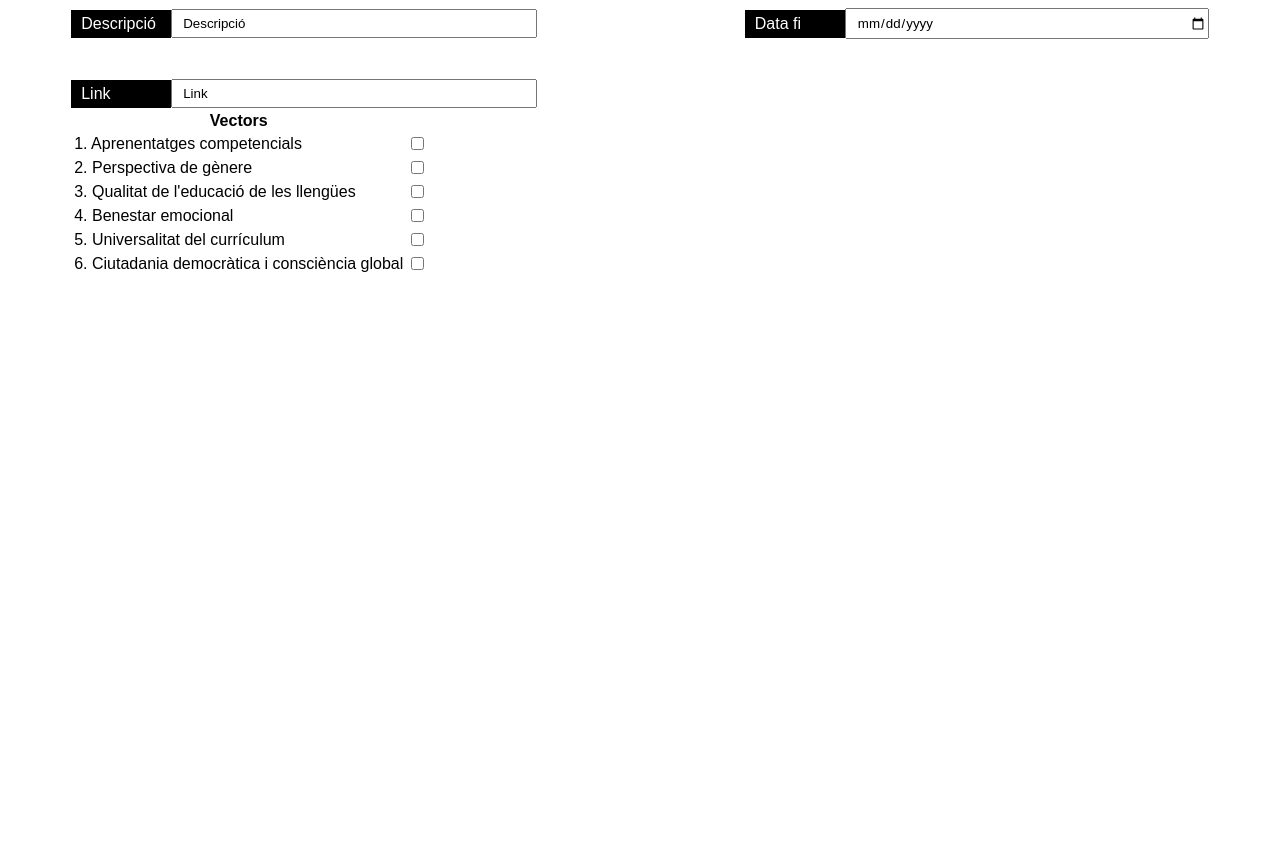
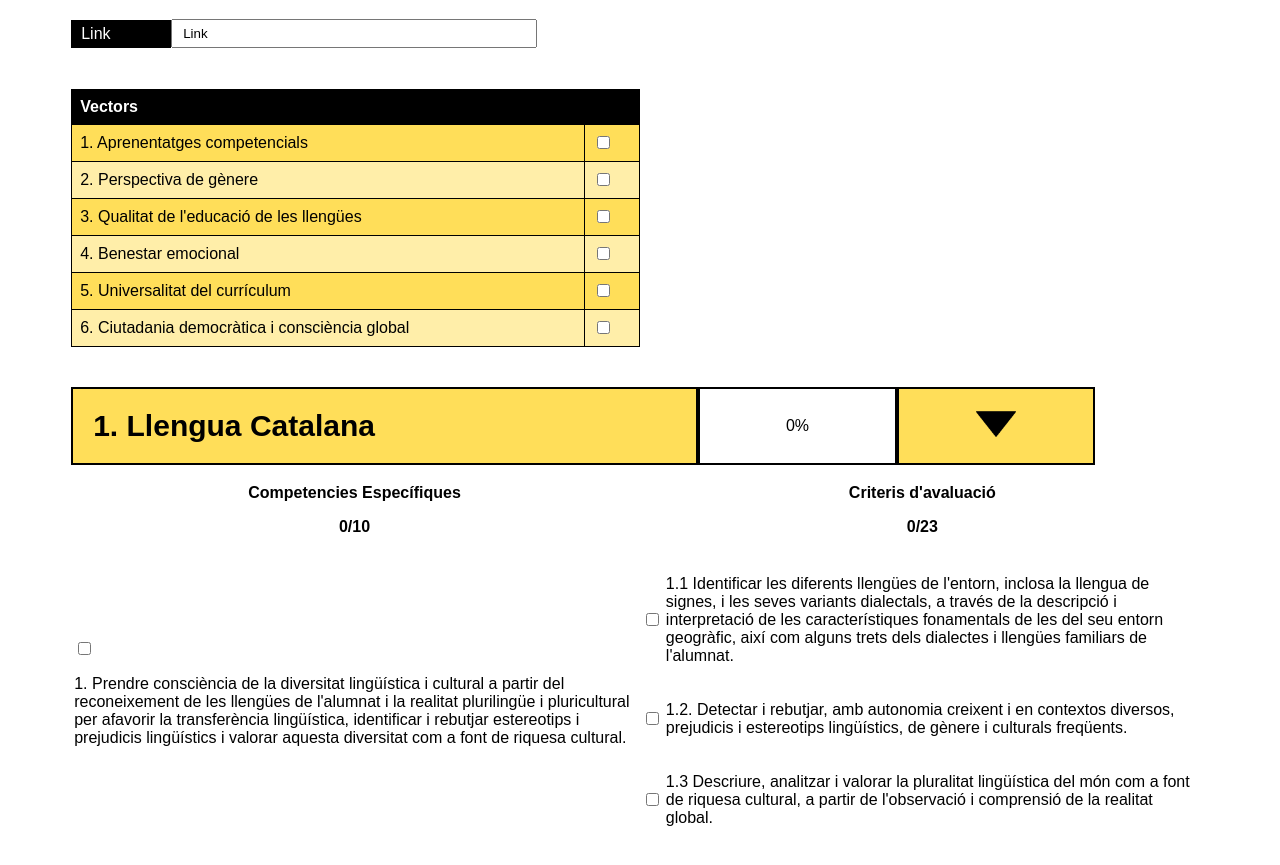
Before and after one commit to GuillemBarris/Registres_curriculars_CRPGA, an Angular app in the folder Registres_curriculars_CRPGA/: page /sda in a window 1280 px wide. Shown: the part 293-1158 px from the top of the page. Before the commit the page ends 800 px from the top, so only its background shows below. Built offline with nearby package versions, Linux system fonts and the light colour scheme.

Commit message:
vectors table and started doing the subject dropdowns

```diff
--- a/Registres_curriculars_CRPGA/src/app/components/registres-u/registres-u.component.css
+++ b/Registres_curriculars_CRPGA/src/app/components/registres-u/registres-u.component.css
@@ -20,7 +20,7 @@ background-color: #ffde59;
 }
 
 .header h1 {
-font-size: 2em;
+font-size: 1.5em;
 margin: 0;
 }
 
--- a/Registres_curriculars_CRPGA/src/app/components/sda/sda.component.css
+++ b/Registres_curriculars_CRPGA/src/app/components/sda/sda.component.css
@@ -20,7 +20,7 @@ background-color: #ffde59;
 }
 
 .header h1 {
-font-size: 2em;
+font-size: 1.5em;
 margin: 0;
 }
 
@@ -53,8 +53,8 @@ padding: 5%;
     flex-direction: row;
     align-items: center;
     justify-content: space-between;
-    margin-top: 40px;
-    margin-bottom:40px;
+    margin-top: 20px;
+    margin-bottom:20px;
 
 }
 
@@ -74,3 +74,77 @@ padding: 5%;
     color: white;
     width: 80px;
 }
+
+.vectors-table {
+    margin-top: 40px;
+    width: 50%;
+    border-collapse: collapse;
+}
+
+.vectors-table th {
+    background-color: black;
+    color: white;
+    border: 1px solid black;
+    padding: 8px;
+    text-align: left;
+}
+
+.vectors-table td {
+    border: 1px solid black;
+    background-color: #ffeea9 ;
+    padding: 8px;
+    text-align: left;
+}
+
+
+.vectors-table tr:nth-child(even) td {
+    background-color: #ffde59;
+}
+
+.dropdown-top {
+    width: 90%;
+    display: flex;
+    flex-direction: row;
+    align-content: center;
+    margin-top: 40px;
+}
+
+.dropdownfirst-element {
+    width: 60%;
+    background-color: #ffde59;
+    border: 2px solid black;
+    font-size: 30px;
+    font-weight: bold;
+    padding: 20px 20px 20px 20px;
+}
+
+.dropdownsecond-element {
+    width: 20%;
+    background-color: white;
+    border: 2px solid black;
+    display: flex;
+    flex-direction: row;
+    align-items: center;
+    justify-content: center;
+
+}
+
+.dropdownthird-element {
+    width: 20%;
+    background-color: #ffde59;
+    border: 2px solid black;
+    display: flex;
+    flex-direction: row;
+    align-items: center;
+    justify-content: center;
+}
+
+.dropdownthird-element button {
+    background-color: transparent;
+    border: none;
+
+}
+
+.dropdownthird-element img {
+    width: 40px;
+}
--- a/Registres_curriculars_CRPGA/src/app/components/sda/sda.component.html
+++ b/Registres_curriculars_CRPGA/src/app/components/sda/sda.component.html
@@ -1,9 +1,12 @@
 <body>
     <div class="header">
 
-        <div class="header-subsection"><a style="font-size: 40px;">&#8678;</a>
-        <h1>1r Primària Grup A</h1></div>
-        <div class="header-subsection"><p>Benvolgut, Usuari</p>
+        <div class="header-subsection">
+            <a style="font-size: 40px;">&#8678;</a>
+            <h1>1r Primària Grup A</h1>
+        </div>
+        <div class="header-subsection">
+          <p>Benvolgut, Usuari</p>
           <img id="userIconId" src="assets/img/user.png" alt="User Icon">
         </div>
       </div>
@@ -36,7 +39,7 @@
 </div>
 
 <table class="vectors-table">
-    <tr>
+    <tr class="first-row">
         <th>Vectors</th>
         <th></th>
     </tr>
@@ -66,4 +69,53 @@
     </tr>
 </table>
 
+<div class="dropdown-container">
+    <div class="dropdown-top">
+        <div class="dropdownfirst-element">1. Llengua Catalana</div>
+        <div class="dropdownsecond-element">0%</div>
+        <div class="dropdownthird-element">
+            <button>
+                <img src="assets/img/arrow-down.png" alt="Arrow Down">
+            </button>
+
+        </div>
+    </div>
+    <div class="dropdown-content">
+        <table class="dropdown-content-table">
+            <tr class="first-row-DT">
+                <th><div><p>Competencies Específiques</p><p>0/10</p></div></th>
+                <th><div><p>Criteris d'avaluació</p><p>0/23</p></div></th>
+            </tr>
+            <tr class="content-row-DT">
+                <td class="title-column-DT">
+                    <div>
+                        <input type="checkbox">
+                        <p>1. Prendre consciència de la diversitat lingüística i cultural a partir del reconeixement de les llengües de l'alumnat i la realitat plurilingüe i pluricultural per afavorir la transferència lingüística, identificar i rebutjar estereotips i prejudicis lingüístics i valorar aquesta diversitat com a font de riquesa cultural.</p>
+                    </div>
+                </td>
+                <td class="content-column-DT">
+                    <table>
+                        <tr>
+                            <td><input type="checkbox"></td>
+                            <td><p>1.1 Identificar les diferents llengües de l'entorn, inclosa la llengua de signes, i les seves variants dialectals, a través de la descripció i interpretació de les característiques fonamentals de les del seu entorn geogràfic, així com alguns trets dels dialectes i llengües familiars de l'alumnat.</p></td>
+                        </tr>
+                        <tr>
+                            <td><input type="checkbox"></td>
+                            <td><p>1.2. Detectar i rebutjar, amb autonomia creixent i en contextos diversos, prejudicis i estereotips lingüístics, de gènere i culturals freqüents.</p></td>
+                        </tr>
+                        <tr>
+                            <td><input type="checkbox"></td>
+                            <td><p>1.3 Descriure, analitzar i valorar la pluralitat lingüística del món com a font de riquesa cultural, a partir de l'observació i comprensió de la realitat global. </p></td>
+                        </tr>
+                    </table>
+                </td>
+            </tr>
+
+        </table>
+        <table class="dropdown-content-table">
+
+        </table>
+    </div>
 </div>
+
+</div>
```
Also changed, not shown: Registres_curriculars_CRPGA/src/assets/img/arrow-down.png (added), 1 other file (tests, documents, lock files or other folders).
